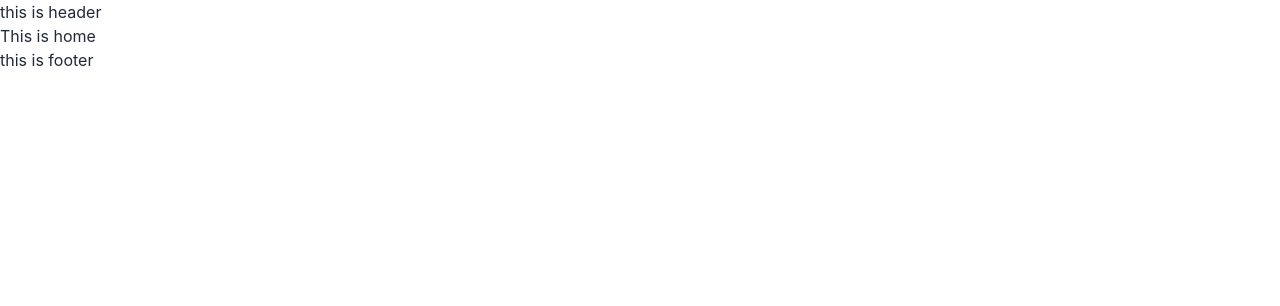
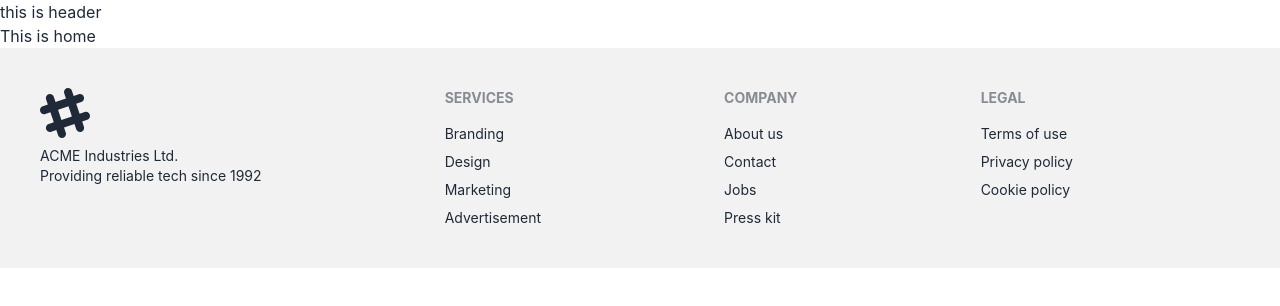
Before and after one commit to khaled39ab/Warehouse-Management-Client, a React (Create React App) app: page / in a window 1280 px wide. Shown: the top 306 px of the page. Built offline with nearby package versions, Linux system fonts and the light colour scheme.

Commit message:
footer done

```diff
--- a/src/Pages/Shared/Footer/Footer.jsx
+++ b/src/Pages/Shared/Footer/Footer.jsx
@@ -1,10 +1,34 @@
 import React from 'react';
+import { Link } from 'react-router-dom';
 
 const Footer = () => {
     return (
-        <div>
-            this is footer
-        </div>
+        <footer className="footer p-10 bg-base-200 text-base-content">
+            <div>
+                <svg width="50" height="50" viewBox="0 0 24 24" xmlns="http://www.w3.org/2000/svg" fillRule="evenodd" clipRule="evenodd" className="fill-current"><path d="M22.672 15.226l-2.432.811.841 2.515c.33 1.019-.209 2.127-1.23 2.456-1.15.325-2.148-.321-2.463-1.226l-.84-2.518-5.013 1.677.84 2.517c.391 1.203-.434 2.542-1.831 2.542-.88 0-1.601-.564-1.86-1.314l-.842-2.516-2.431.809c-1.135.328-2.145-.317-2.463-1.229-.329-1.018.211-2.127 1.231-2.456l2.432-.809-1.621-4.823-2.432.808c-1.355.384-2.558-.59-2.558-1.839 0-.817.509-1.582 1.327-1.846l2.433-.809-.842-2.515c-.33-1.02.211-2.129 1.232-2.458 1.02-.329 2.13.209 2.461 1.229l.842 2.515 5.011-1.677-.839-2.517c-.403-1.238.484-2.553 1.843-2.553.819 0 1.585.509 1.85 1.326l.841 2.517 2.431-.81c1.02-.33 2.131.211 2.461 1.229.332 1.018-.21 2.126-1.23 2.456l-2.433.809 1.622 4.823 2.433-.809c1.242-.401 2.557.484 2.557 1.838 0 .819-.51 1.583-1.328 1.847m-8.992-6.428l-5.01 1.675 1.619 4.828 5.011-1.674-1.62-4.829z"></path></svg>
+                <p>ACME Industries Ltd.<br />Providing reliable tech since 1992</p>
+            </div>
+            <div>
+                <span className="footer-title">Services</span>
+                <Link className="link link-hover">Branding</Link>
+                <Link className="link link-hover">Design</Link>
+                <Link className="link link-hover">Marketing</Link>
+                <Link className="link link-hover">Advertisement</Link>
+            </div>
+            <div>
+                <span className="footer-title">Company</span>
+                <Link className="link link-hover">About us</Link>
+                <Link className="link link-hover">Contact</Link>
+                <Link className="link link-hover">Jobs</Link>
+                <Link className="link link-hover">Press kit</Link>
+            </div>
+            <div>
+                <span className="footer-title">Legal</span>
+                <Link className="link link-hover">Terms of use</Link>
+                <Link className="link link-hover">Privacy policy</Link>
+                <Link className="link link-hover">Cookie policy</Link>
+            </div>
+        </footer>
     );
 };
 
```
